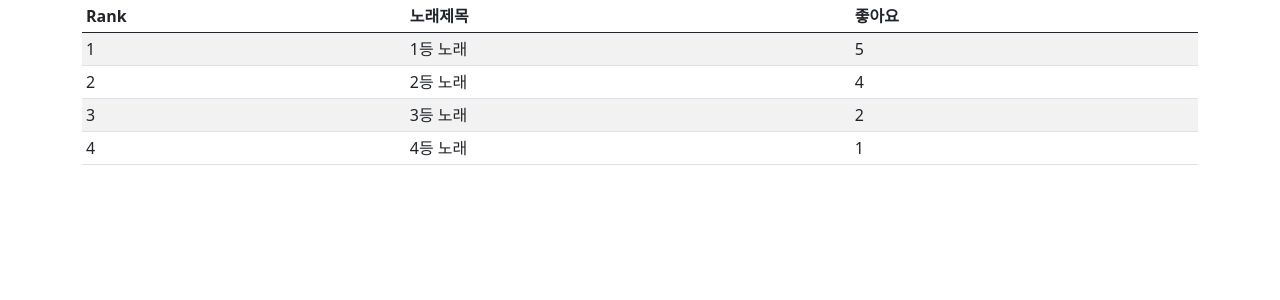
After one commit to ykgod7/project_music, a Django app: page /music/music_rank/ in a window 1280 px wide. The commit adds this page. Shown: the top 300 px of the page. Run offline with Django 3.2, Linux system fonts and the light colour scheme; data comes from the database, SQL or seed files in the repository; both versions use the stored data as it was after the commit.

Commit message:
3p 기본 기능 구현 (곡 순위 가져오기)

```diff
--- a/music/models.py
+++ b/music/models.py
@@ -1,25 +1,25 @@
 from django.db import models
 
 
-class Artist(models.Model):
+class Artist(models.Model):     # 프레젠테이션..?
     a_name = models.CharField(max_length=50)
 
 
-class Music(models.Model):
+class Music(models.Model):      # 프레젠테이션 7p
     m_like = models.IntegerField(default=0)
     m_title = models.CharField(max_length=100)
     artist_fk = models.ForeignKey(Artist, on_delete=models.CASCADE)
 
 
-class MyPlaylist(models.Model):
+class MyPlaylist(models.Model):     # 프레젠테이션 8p
     music_fk = models.ForeignKey(Music, on_delete=models.CASCADE)
 
 
-class Playlist(models.Model):
+class Playlist(models.Model):       # 프레젠테이션 5p
     p_like = models.IntegerField(default=0)
     myplaylist_fk = models.ForeignKey(MyPlaylist, on_delete=models.CASCADE)
 
 
-class PlaylistComment(models.Model):
+class PlaylistComment(models.Model):        # 프레젠테이션 5p
     c_contents = models.TextField()
     myplaylist_fk = models.ForeignKey(MyPlaylist, on_delete=models.CASCADE)
--- a/music/urls.py
+++ b/music/urls.py
@@ -1,7 +1,8 @@
 from django.urls import path
+from . import views
 
 app_name = 'music'
 
 urlpatterns = [
-    path('', )
+    path('music_rank/', views.m_music_rank, name='music_rank')
 ]
--- a/music/views.py
+++ b/music/views.py
@@ -1,3 +1,10 @@
 from django.shortcuts import render
+from . import models
 
 # Create your views here.
+
+
+def m_music_rank(request):
+
+    info_music = models.Music.objects.all()
+    return render(request, 'music_rank.html', {'info_music': info_music})
--- /dev/null
+++ b/static/js/music_rank.js
@@ -0,0 +1,6 @@
+$(function(event){
+    $('#music_rank_btn').on('click',function(event){
+        //alert('진입!')
+        document.location.href = 'music/music_rank/'
+    })
+})
--- a/templates/base.html
+++ b/templates/base.html
@@ -4,8 +4,13 @@
 
     <head>
         <meta charset="UTF-8">
+
+        <!-- JQuery CDN -->
+        <script src="https://code.jquery.com/jquery-2.2.4.min.js" integrity="sha256-BbhdlvQf/xTY9gja0Dq3HiwQF8LaCRTXxZKRutelT44=" crossorigin="anonymous"></script>
+
+        <!-- Bootstrap core CSS -->
         <link href="https://cdn.jsdelivr.net/npm/bootstrap@5.0.2/dist/css/bootstrap.min.css" rel="stylesheet" integrity="sha384-EVSTQN3/azprG1Anm3QDgpJLIm9Nao0Yz1ztcQTwFspd3yD65VohhpuuCOmLASjC" crossorigin="anonymous">
-
+        <script src="https://cdn.jsdelivr.net/npm/bootstrap@5.0.2/dist/js/bootstrap.bundle.min.js" integrity="sha384-MrcW6ZMFYlzcLA8Nl+NtUVF0sA7MsXsP1UyJoMp4YLEuNSfAP+JcXn/tWtIaxVXM" crossorigin="anonymous"></script>
         <title>Music</title>
     </head>
 
--- a/templates/index.html
+++ b/templates/index.html
@@ -1,9 +1,10 @@
 {% extends 'base.html' %}
 
 {% block html_body %}
+    <script src="/static/js/music_rank.js"></script>  {% comment %}버튼에 대한 함수를 넣기 위한 자바스크립트{% endcomment %}
     <h1>메인페이지</h1>
 
-<li class="nav-item">
+    <li class="nav-item">
     {% if user.is_authenticated %}
         <a class="nav-link" href="{% url 'user:logout' %}">{{ user.username }} (로그아웃)</a>
     {% else %}
@@ -13,5 +14,8 @@
         </div>
     {% endif %}
     </li>
+    <div>
+        <button class="btn btn-primary" id="music_rank_btn">top list</button>
+    </div>
 
 {% endblock %}
--- /dev/null
+++ b/templates/music_rank.html
@@ -0,0 +1,26 @@
+{% extends 'base.html' %}
+
+{% block html_body %}
+
+    <div>
+        <table class="table table-striped table-sm">
+            <thead>
+            <tr>
+              <th scope="col">Rank</th>
+              <th scope="col">노래제목</th>
+              <th scope="col">좋아요</th>
+            </tr>
+            </thead>
+            <tbody id="TbodyPart">
+            {% for music in info_music %}
+            <tr>
+              <td>{{ music.id }}</td>
+              <td>{{ music.m_title }}</td>
+              <td>{{ music.m_like }}</td>
+            </tr>
+            {% endfor %}
+            </tbody>
+        </table>
+    </div>
+
+{% endblock %}
--- a/webmusic/settings.py
+++ b/webmusic/settings.py
@@ -120,7 +120,8 @@ USE_L10N = True
 USE_TZ = True
 
 
-# Static files (CSS, JavaScript, Images)
+# static files (CSS, JavaScript, Images)
 # https://docs.djangoproject.com/en/2.2/howto/static-files/
 
 STATIC_URL = '/static/'
+STATICFILES_DIRS = [os.path.join(BASE_DIR, 'static')]
--- a/webmusic/urls.py
+++ b/webmusic/urls.py
@@ -21,5 +21,6 @@ from django.views.generic.base import TemplateView
 urlpatterns = [
     path('', TemplateView.as_view(template_name='index.html'), name='main'),
     path('admin/', admin.site.urls),
-    path('user/', include('user.urls'))
+    path('user/', include('user.urls')),
+    path('music/', include('music.urls'))
 ]
```
Also changed, not shown: db.sqlite3.
